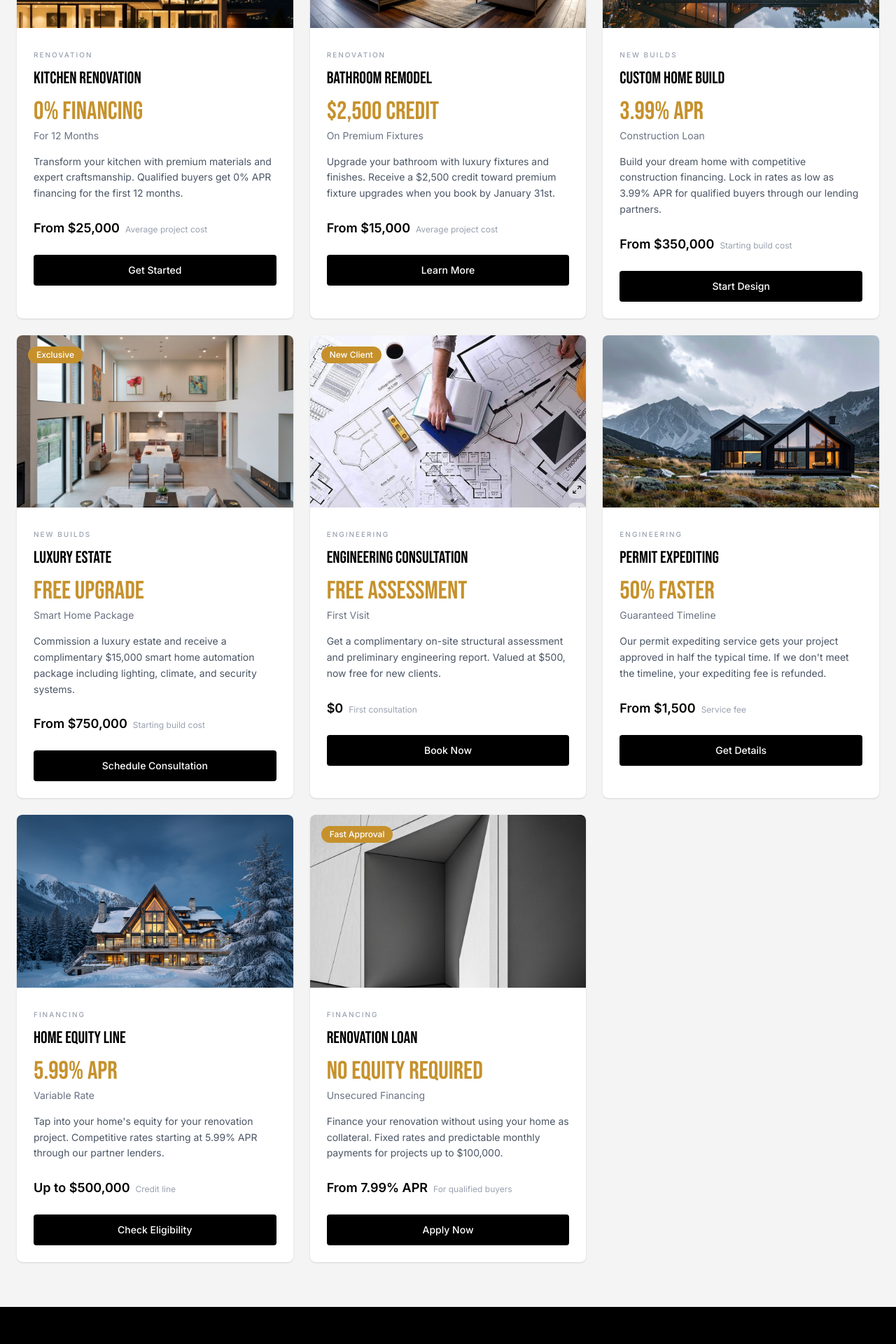
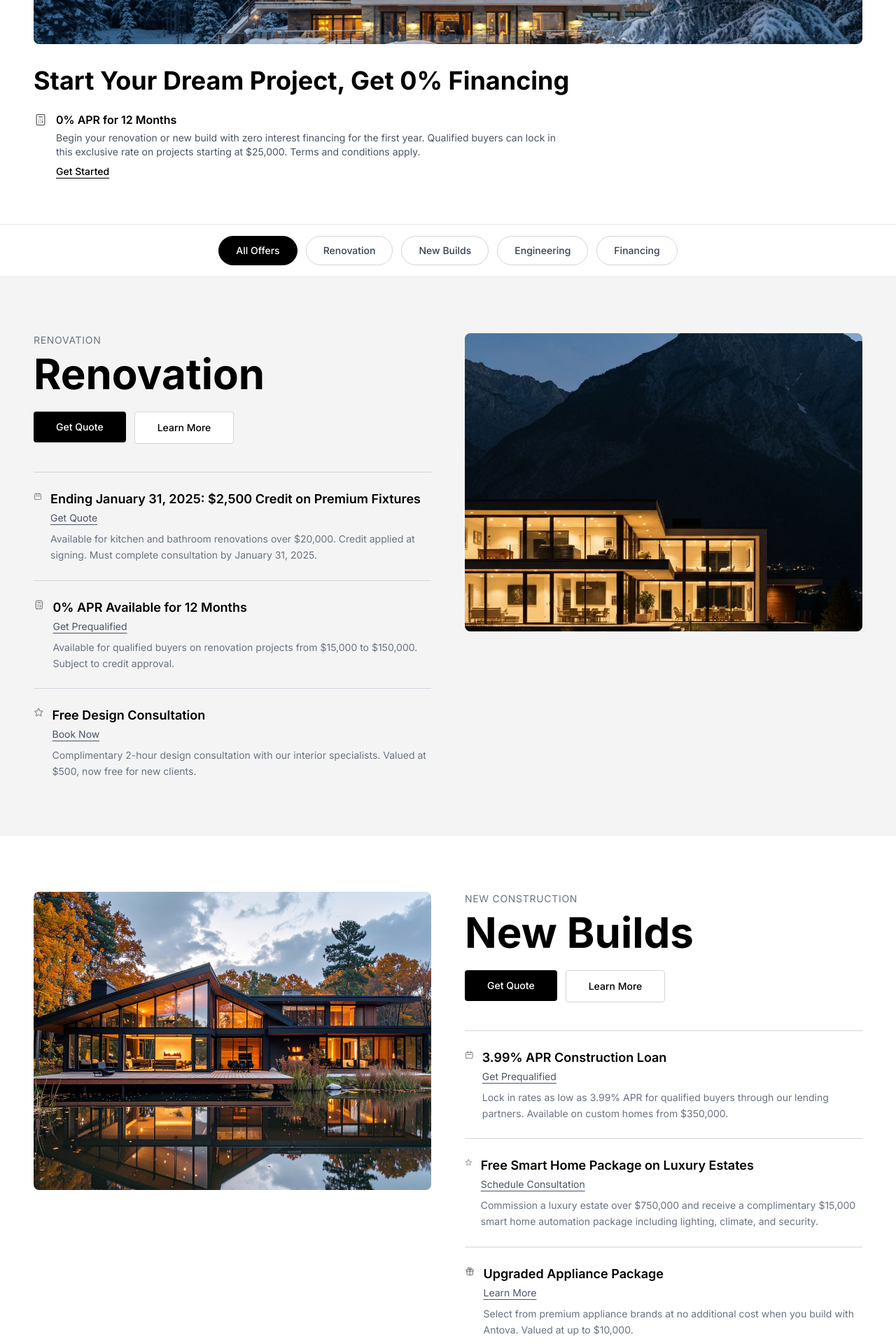
Before and after one commit to danjpm1/test6, a Next.js app: page /offers in a window 1280 px wide. Shown: the part 800-2720 px from the top of the page at 70% size. Built offline with nearby package versions, Linux system fonts and the light colour scheme.

Commit message:
Update page.tsx

```diff
--- a/app/offers/page.tsx
+++ b/app/offers/page.tsx
@@ -13,158 +13,247 @@ const CATEGORIES = [
   { id: "financing", label: "Financing" },
 ]
 
-const OFFERS = [
-  {
-    id: 1,
-    category: "renovation",
-    image: "/modern-luxury-home-at-night-with-warm-interior-lig.jpg",
-    title: "Kitchen Renovation",
-    highlight: "0% Financing",
-    subtitle: "For 12 Months",
-    details: "Transform your kitchen with premium materials and expert craftsmanship. Qualified buyers get 0% APR financing for the first 12 months.",
-    price: "From $25,000",
-    priceNote: "Average project cost",
+const FEATURED_OFFER = {
+  image: "/hero-winter-mountain-home.png",
+  title: "Start Your Dream Project, Get 0% Financing",
+  highlight: "0% APR for 12 Months",
+  description: "Begin your renovation or new build with zero interest financing for the first year. Qualified buyers can lock in this exclusive rate on projects starting at $25,000. Terms and conditions apply.",
   cta: "Get Started",
   ctaLink: "/contact",
-    badge: "Limited Time",
+}
+
+const OFFER_SECTIONS = [
+  {
+    id: "renovation",
+    category: "Renovation",
+    title: "Renovation",
+    image: "/modern-luxury-home-at-night-with-warm-interior-lig.jpg",
+    offers: [
+      {
+        icon: "calendar",
+        title: "Ending January 31, 2025: $2,500 Credit on Premium Fixtures",
+        link: "/contact",
+        linkText: "Get Quote",
+        details: "Available for kitchen and bathroom renovations over $20,000. Credit applied at signing. Must complete consultation by January 31, 2025.",
       },
       {
-    id: 2,
-    category: "renovation",
-    image: "/luxury-modern-living-room-wood-ceiling-concrete-fi.jpg",
-    title: "Bathroom Remodel",
-    highlight: "$2,500 Credit",
-    subtitle: "On Premium Fixtures",
-    details: "Upgrade your bathroom with luxury fixtures and finishes. Receive a $2,500 credit toward premium fixture upgrades when you book by January 31st.",
-    price: "From $15,000",
-    priceNote: "Average project cost",
-    cta: "Learn More",
-    ctaLink: "/services/renovation",
-    badge: "Popular",
+        icon: "percent",
+        title: "0% APR Available for 12 Months",
+        link: "/contact",
+        linkText: "Get Prequalified",
+        details: "Available for qualified buyers on renovation projects from $15,000 to $150,000. Subject to credit approval.",
       },
       {
-    id: 3,
-    category: "new-build",
-    image: "/modern-glass-house-reflecting-in-lake-at-sunset-wi.jpg",
-    title: "Custom Home Build",
-    highlight: "3.99% APR",
-    subtitle: "Construction Loan",
-    details: "Build your dream home with competitive construction financing. Lock in rates as low as 3.99% APR for qualified buyers through our lending partners.",
-    price: "From $350,000",
-    priceNote: "Starting build cost",
-    cta: "Start Design",
-    ctaLink: "/contact",
-    badge: null,
+        icon: "star",
+        title: "Free Design Consultation",
+        link: "/contact",
+        linkText: "Book Now",
+        details: "Complimentary 2-hour design consultation with our interior specialists. Valued at $500, now free for new clients.",
+      },
+    ],
   },
   {
-    id: 4,
-    category: "new-build",
-    image: "/luxury-custom-home-interior-design-modern-architec.jpg",
-    title: "Luxury Estate",
-    highlight: "Free Upgrade",
-    subtitle: "Smart Home Package",
-    details: "Commission a luxury estate and receive a complimentary $15,000 smart home automation package including lighting, climate, and security systems.",
-    price: "From $750,000",
-    priceNote: "Starting build cost",
-    cta: "Schedule Consultation",
-    ctaLink: "/contact",
-    badge: "Exclusive",
+    id: "new-build",
+    category: "New Construction",
+    title: "New Builds",
+    image: "/modern-glass-house-reflecting-in-lake-at-sunset-wi.jpg",
+    offers: [
+      {
+        icon: "calendar",
+        title: "3.99% APR Construction Loan",
+        link: "/contact",
+        linkText: "Get Prequalified",
+        details: "Lock in rates as low as 3.99% APR for qualified buyers through our lending partners. Available on custom homes from $350,000.",
       },
       {
-    id: 5,
-    category: "engineering",
-    image: "/images/engineering-blueprints.png",
-    title: "Engineering Consultation",
-    highlight: "Free Assessment",
-    subtitle: "First Visit",
-    details: "Get a complimentary on-site structural assessment and preliminary engineering report. Valued at $500, now free for new clients.",
-    price: "$0",
-    priceNote: "First consultation",
-    cta: "Book Now",
-    ctaLink: "/services/engineering-consulting",
-    badge: "New Client",
+        icon: "star",
+        title: "Free Smart Home Package on Luxury Estates",
+        link: "/contact",
+        linkText: "Schedule Consultation",
+        details: "Commission a luxury estate over $750,000 and receive a complimentary $15,000 smart home automation package including lighting, climate, and security.",
       },
       {
-    id: 6,
-    category: "engineering",
-    image: "/project-1.jpg",
-    title: "Permit Expediting",
-    highlight: "50% Faster",
-    subtitle: "Guaranteed Timeline",
-    details: "Our permit expediting service gets your project approved in half the typical time. If we don't meet the timeline, your expediting fee is refunded.",
-    price: "From $1,500",
-    priceNote: "Service fee",
-    cta: "Get Details",
-    ctaLink: "/services/engineering-consulting",
-    badge: null,
+        icon: "gift",
+        title: "Upgraded Appliance Package",
+        link: "/contact",
+        linkText: "Learn More",
+        details: "Select from premium appliance brands at no additional cost when you build with Antova. Valued at up to $10,000.",
+      },
+    ],
   },
   {
-    id: 7,
-    category: "financing",
-    image: "/hero-winter-mountain-home.png",
-    title: "Home Equity Line",
-    highlight: "5.99% APR",
-    subtitle: "Variable Rate",
-    details: "Tap into your home's equity for your renovation project. Competitive rates starting at 5.99% APR through our partner lenders.",
-    price: "Up to $500,000",
-    priceNote: "Credit line",
-    cta: "Check Eligibility",
-    ctaLink: "/contact",
-    badge: null,
+    id: "engineering",
+    category: "Engineering & Consulting",
+    title: "Engineering",
+    image: "/images/engineering-blueprints.png",
+    offers: [
+      {
+        icon: "star",
+        title: "Free Structural Assessment",
+        link: "/services/engineering-consulting",
+        linkText: "Book Now",
+        details: "Get a complimentary on-site structural assessment and preliminary engineering report. Valued at $500, now free for new clients.",
       },
       {
-    id: 8,
-    category: "financing",
-    image: "/modern-minimalist-architecture-exterior-detail-bla.jpg",
-    title: "Renovation Loan",
-    highlight: "No Equity Required",
-    subtitle: "Unsecured Financing",
-    details: "Finance your renovation without using your home as collateral. Fixed rates and predictable monthly payments for projects up to $100,000.",
-    price: "From 7.99% APR",
-    priceNote: "For qualified buyers",
-    cta: "Apply Now",
-    ctaLink: "/contact",
-    badge: "Fast Approval",
+        icon: "clock",
+        title: "50% Faster Permit Expediting — Guaranteed",
+        link: "/services/engineering-consulting",
+        linkText: "Get Details",
+        details: "Our permit expediting service gets your project approved in half the typical time. If we don't meet the timeline, your expediting fee is refunded.",
+      },
+      {
+        icon: "percent",
+        title: "Bundle & Save 15%",
+        link: "/contact",
+        linkText: "Get Quote",
+        details: "Combine engineering consultation with permit expediting and save 15% on total service fees.",
+      },
+    ],
+  },
+  {
+    id: "financing",
+    category: "Financing Options",
+    title: "Financing",
+    image: "/luxury-custom-home-interior-design-modern-architec.jpg",
+    offers: [
+      {
+        icon: "percent",
+        title: "Home Equity Line from 5.99% APR",
+        link: "/contact",
+        linkText: "Check Eligibility",
+        details: "Tap into your home's equity for your renovation project. Competitive rates starting at 5.99% APR through our partner lenders. Credit lines up to $500,000.",
+      },
+      {
+        icon: "star",
+        title: "No Equity Required — Unsecured Renovation Loan",
+        link: "/contact",
+        linkText: "Apply Now",
+        details: "Finance your renovation without using your home as collateral. Fixed rates from 7.99% APR and predictable monthly payments for projects up to $100,000.",
+      },
+      {
+        icon: "clock",
+        title: "Fast Approval — Decision in 24 Hours",
+        link: "/contact",
+        linkText: "Get Started",
+        details: "Our streamlined application process delivers financing decisions within 24 hours for qualified applicants.",
+      },
+    ],
   },
 ]
+
+function OfferIcon({ type }: { type: string }) {
+  switch (type) {
+    case "calendar":
+      return (
+        <svg className="w-5 h-5 text-[#5c5c5c]" fill="none" stroke="currentColor" viewBox="0 0 24 24">
+          <path strokeLinecap="round" strokeLinejoin="round" strokeWidth={1.5} d="M8 7V3m8 4V3m-9 8h10M5 21h14a2 2 0 002-2V7a2 2 0 00-2-2H5a2 2 0 00-2 2v12a2 2 0 002 2z" />
+        </svg>
+      )
+    case "percent":
+      return (
+        <svg className="w-5 h-5 text-[#5c5c5c]" fill="none" stroke="currentColor" viewBox="0 0 24 24">
+          <path strokeLinecap="round" strokeLinejoin="round" strokeWidth={1.5} d="M9 7h6m0 10v-3m-3 3h.01M9 17h.01M9 14h.01M12 14h.01M15 11h.01M12 11h.01M9 11h.01M7 21h10a2 2 0 002-2V5a2 2 0 00-2-2H7a2 2 0 00-2 2v14a2 2 0 002 2z" />
+        </svg>
+      )
+    case "star":
+      return (
+        <svg className="w-5 h-5 text-[#5c5c5c]" fill="none" stroke="currentColor" viewBox="0 0 24 24">
+          <path strokeLinecap="round" strokeLinejoin="round" strokeWidth={1.5} d="M11.049 2.927c.3-.921 1.603-.921 1.902 0l1.519 4.674a1 1 0 00.95.69h4.915c.969 0 1.371 1.24.588 1.81l-3.976 2.888a1 1 0 00-.363 1.118l1.518 4.674c.3.922-.755 1.688-1.538 1.118l-3.976-2.888a1 1 0 00-1.176 0l-3.976 2.888c-.783.57-1.838-.197-1.538-1.118l1.518-4.674a1 1 0 00-.363-1.118l-3.976-2.888c-.784-.57-.38-1.81.588-1.81h4.914a1 1 0 00.951-.69l1.519-4.674z" />
+        </svg>
+      )
+    case "gift":
+      return (
+        <svg className="w-5 h-5 text-[#5c5c5c]" fill="none" stroke="currentColor" viewBox="0 0 24 24">
+          <path strokeLinecap="round" strokeLinejoin="round" strokeWidth={1.5} d="M12 8v13m0-13V6a2 2 0 112 2h-2zm0 0V5.5A2.5 2.5 0 109.5 8H12zm-7 4h14M5 12a2 2 0 110-4h14a2 2 0 110 4M5 12v7a2 2 0 002 2h10a2 2 0 002-2v-7" />
+        </svg>
+      )
+    case "clock":
+      return (
+        <svg className="w-5 h-5 text-[#5c5c5c]" fill="none" stroke="currentColor" viewBox="0 0 24 24">
+          <path strokeLinecap="round" strokeLinejoin="round" strokeWidth={1.5} d="M12 8v4l3 3m6-3a9 9 0 11-18 0 9 9 0 0118 0z" />
+        </svg>
+      )
+    default:
+      return null
+  }
+}
 
 export default function OffersPage() {
   const [activeCategory, setActiveCategory] = useState("all")
 
-  const filteredOffers = activeCategory === "all"
-    ? OFFERS
-    : OFFERS.filter(offer => offer.category === activeCategory)
+  const filteredSections = activeCategory === "all"
+    ? OFFER_SECTIONS
+    : OFFER_SECTIONS.filter(section => section.id === activeCategory)
 
   return (
     <div className="min-h-screen bg-white">
       <Navbar />
 
       <main className="pt-20">
-        {/* Hero Section */}
-        <section className="py-16 md:py-24 bg-black text-center">
+        {/* Hero Section - Tesla Style */}
+        <section className="pt-16 pb-8 md:pt-24 md:pb-12 bg-white text-center">
           <div className="max-w-4xl mx-auto px-6">
-            <h1 className="font-display text-4xl md:text-5xl lg:text-6xl text-white tracking-tight mb-4">
+            <h1 className="text-4xl md:text-5xl lg:text-6xl font-bold text-black tracking-tight mb-4">
               Current Offers
             </h1>
-            <p className="text-lg md:text-xl text-white/70 max-w-2xl mx-auto">
-              Exclusive financing, credits, and incentives on renovation, new builds, and consulting services.
+            <p className="text-lg md:text-xl text-black font-medium mb-2">
+              Explore Limited-Time Offers on Antova Services
+            </p>
+            <p className="text-sm text-gray-500">
+              All promotions are subject to change and may end at any time.
             </p>
           </div>
         </section>
 
-        {/* Filter Tabs */}
-        <section className="sticky top-16 md:top-20 z-40 bg-white border-b border-gray-200">
+        {/* Featured Offer - Large Image */}
+        <section className="px-4 md:px-8 lg:px-12 pb-12 md:pb-16">
+          <div className="max-w-[1400px] mx-auto">
+            {/* Large Image */}
+            <div className="relative w-full aspect-[16/7] md:aspect-[21/9] rounded-lg overflow-hidden mb-8">
+              <img
+                src={FEATURED_OFFER.image}
+                alt="Featured offer"
+                className="w-full h-full object-cover object-center"
+              />
+            </div>
+
+            {/* Offer Details Below Image */}
+            <div className="max-w-3xl">
+              <h2 className="text-2xl md:text-3xl lg:text-4xl font-bold text-black mb-6">
+                {FEATURED_OFFER.title}
+              </h2>
+
+              <div className="space-y-4">
+                <div className="flex items-start gap-3">
+                  <svg className="w-5 h-5 text-[#5c5c5c] mt-0.5 flex-shrink-0" fill="none" stroke="currentColor" viewBox="0 0 24 24">
+                    <path strokeLinecap="round" strokeLinejoin="round" strokeWidth={1.5} d="M9 7h6m0 10v-3m-3 3h.01M9 17h.01M9 14h.01M12 14h.01M15 11h.01M12 11h.01M9 11h.01M7 21h10a2 2 0 002-2V5a2 2 0 00-2-2H7a2 2 0 00-2 2v14a2 2 0 002 2z" />
+                  </svg>
+                  <div>
+                    <p className="font-semibold text-black">{FEATURED_OFFER.highlight}</p>
+                    <p className="text-gray-600 text-sm mt-1">{FEATURED_OFFER.description}</p>
+                    <Link href={FEATURED_OFFER.ctaLink} className="text-black text-sm font-medium underline underline-offset-4 hover:text-[#c6912c] transition-colors mt-2 inline-block">
+                      {FEATURED_OFFER.cta}
+                    </Link>
+                  </div>
+                </div>
+              </div>
+            </div>
+          </div>
+        </section>
+
+        {/* Filter Tabs - Sticky */}
+        <section className="sticky top-16 md:top-20 z-40 bg-white border-y border-gray-200">
           <div className="max-w-7xl mx-auto px-4 sm:px-6">
-            <div className="flex overflow-x-auto scrollbar-hide -mx-4 px-4 sm:mx-0 sm:px-0">
-              <div className="flex gap-1 sm:gap-2 py-4">
+            <div className="flex overflow-x-auto scrollbar-hide -mx-4 px-4 sm:mx-0 sm:px-0 justify-center">
+              <div className="flex gap-2 sm:gap-3 py-4">
                 {CATEGORIES.map((category) => (
                   <button
                     key={category.id}
                     onClick={() => setActiveCategory(category.id)}
-                    className={`px-4 sm:px-6 py-2.5 rounded-full text-sm font-medium whitespace-nowrap transition-all duration-200 ${
+                    className={`px-5 sm:px-6 py-2.5 rounded-full text-sm font-medium whitespace-nowrap transition-all duration-200 border ${
                       activeCategory === category.id
-                        ? "bg-black text-white"
-                        : "bg-gray-100 text-gray-700 hover:bg-gray-200"
+                        ? "bg-black text-white border-black"
+                        : "bg-white text-gray-700 border-gray-300 hover:border-gray-400"
                     }`}
                   >
                     {category.label}
@@ -175,88 +264,70 @@ export default function OffersPage() {
           </div>
         </section>
 
-        {/* Offers Grid */}
-        <section className="py-12 md:py-16 bg-[#f4f4f4]">
-          <div className="max-w-7xl mx-auto px-4 sm:px-6">
-            {/* Results Count */}
-            <p className="text-sm text-gray-500 mb-8">
-              {filteredOffers.length} offer{filteredOffers.length !== 1 ? "s" : ""} available
-            </p>
+        {/* Offer Sections - Tesla Model Style */}
+        {filteredSections.map((section, index) => (
+          <section key={section.id} className={`py-12 md:py-20 ${index % 2 === 0 ? 'bg-[#f4f4f4]' : 'bg-white'}`}>
+            <div className="max-w-[1400px] mx-auto px-4 md:px-8 lg:px-12">
+              <div className="grid lg:grid-cols-2 gap-8 lg:gap-12 items-start">
+                {/* Left: Content */}
+                <div className={`${index % 2 === 1 ? 'lg:order-2' : ''}`}>
+                  <p className="text-sm text-gray-500 uppercase tracking-wider mb-2">{section.category}</p>
+                  <h2 className="text-4xl md:text-5xl lg:text-6xl font-bold text-black mb-6">
+                    {section.title}
+                  </h2>
 
-            <div className="grid grid-cols-1 md:grid-cols-2 lg:grid-cols-3 gap-6">
-              {filteredOffers.map((offer) => (
-                <div
-                  key={offer.id}
-                  className="group bg-white rounded-lg overflow-hidden shadow-sm hover:shadow-lg transition-shadow duration-300"
-                >
-                  {/* Image */}
-                  <div className="relative aspect-[16/10] overflow-hidden">
-                    <img
-                      src={offer.image}
-                      alt={offer.title}
-                      className="w-full h-full object-cover object-center group-hover:scale-105 transition-transform duration-500"
-                    />
-                    {offer.badge && (
-                      <span className="absolute top-4 left-4 px-3 py-1 bg-[#c6912c] text-white text-xs font-medium rounded-full">
-                        {offer.badge}
-                      </span>
-                    )}
+                  {/* CTA Buttons */}
+                  <div className="flex flex-wrap gap-3 mb-10">
+                    <Link href="/contact">
+                      <button className="px-8 py-3 bg-black text-white text-sm font-medium rounded hover:bg-gray-800 transition-colors">
+                        Get Quote
+                      </button>
+                    </Link>
+                    <Link href={`/services/${section.id === 'engineering' ? 'engineering-consulting' : section.id}`}>
+                      <button className="px-8 py-3 bg-white text-black text-sm font-medium rounded border border-gray-300 hover:border-gray-400 transition-colors">
+                        Learn More
+                      </button>
+                    </Link>
                   </div>
 
-                  {/* Content */}
-                  <div className="p-6">
-                    {/* Category Tag */}
-                    <span className="text-[10px] font-medium tracking-[0.2em] text-gray-400 uppercase">
-                      {CATEGORIES.find(c => c.id === offer.category)?.label}
-                    </span>
-
-                    {/* Title */}
-                    <h3 className="font-display text-xl md:text-2xl text-black mt-2 mb-3">
-                      {offer.title}
-                    </h3>
-
-                    {/* Highlight */}
-                    <div className="mb-4">
-                      <span className="text-3xl md:text-4xl font-display text-[#c6912c]">
-                        {offer.highlight}
-                      </span>
-                      <span className="block text-sm text-gray-500 mt-1">
-                        {offer.subtitle}
-                      </span>
+                  {/* Offers List */}
+                  <div className="space-y-6">
+                    {section.offers.map((offer, offerIndex) => (
+                      <div key={offerIndex} className="border-t border-gray-300 pt-6">
+                        <div className="flex items-start gap-3">
+                          <OfferIcon type={offer.icon} />
+                          <div>
+                            <h3 className="font-semibold text-black text-base md:text-lg">{offer.title}</h3>
+                            <Link href={offer.link} className="text-sm text-gray-600 underline underline-offset-4 hover:text-black transition-colors">
+                              {offer.linkText}
+                            </Link>
+                            <p className="text-sm text-gray-500 mt-2 leading-relaxed">{offer.details}</p>
                           </div>
-
-                    {/* Details */}
-                    <p className="text-sm text-gray-600 leading-relaxed mb-6">
-                      {offer.details}
-                    </p>
-
-                    {/* Price */}
-                    <div className="flex items-baseline gap-2 mb-6">
-                      <span className="text-lg font-semibold text-black">
-                        {offer.price}
-                      </span>
-                      <span className="text-xs text-gray-400">
-                        {offer.priceNote}
-                      </span>
-                    </div>
-
-                    {/* CTA */}
-                    <Link href={offer.ctaLink}>
-                      <button className="w-full py-3 bg-black text-white text-sm font-medium rounded hover:bg-gray-800 transition-colors">
-                        {offer.cta}
-                      </button>
-                    </Link>
                         </div>
                       </div>
                     ))}
                   </div>
                 </div>
+
+                {/* Right: Image */}
+                <div className={`${index % 2 === 1 ? 'lg:order-1' : ''}`}>
+                  <div className="relative aspect-[4/3] rounded-lg overflow-hidden">
+                    <img
+                      src={section.image}
+                      alt={section.title}
+                      className="w-full h-full object-cover object-center"
+                    />
+                  </div>
+                </div>
+              </div>
+            </div>
           </section>
+        ))}
 
         {/* Bottom CTA */}
         <section className="py-16 md:py-24 bg-black text-center">
           <div className="max-w-3xl mx-auto px-6">
-            <h2 className="font-display text-3xl md:text-4xl lg:text-5xl text-white mb-4">
+            <h2 className="text-3xl md:text-4xl lg:text-5xl font-bold text-white mb-4">
               Don't See What You Need?
             </h2>
             <p className="text-lg text-white/70 mb-8">
@@ -278,7 +349,7 @@ export default function OffersPage() {
         </section>
 
         {/* Fine Print */}
-        <section className="py-8 bg-[#f4f4f4] border-t border-gray-200">
+        <section className="py-8 bg-white border-t border-gray-200">
           <div className="max-w-7xl mx-auto px-4 sm:px-6">
             <p className="text-xs text-gray-400 leading-relaxed">
               * All offers are subject to credit approval and may vary based on creditworthiness. Financing offers are provided through third-party lending partners. APR rates shown are for illustrative purposes and may differ based on individual qualifications. Offers valid for projects contracted by March 31, 2025. Cannot be combined with other promotions unless otherwise stated. Antova Builders reserves the right to modify or discontinue offers at any time. Contact us for complete terms and conditions.
```
Lines whose indentation alone changed are shown as unchanged.
